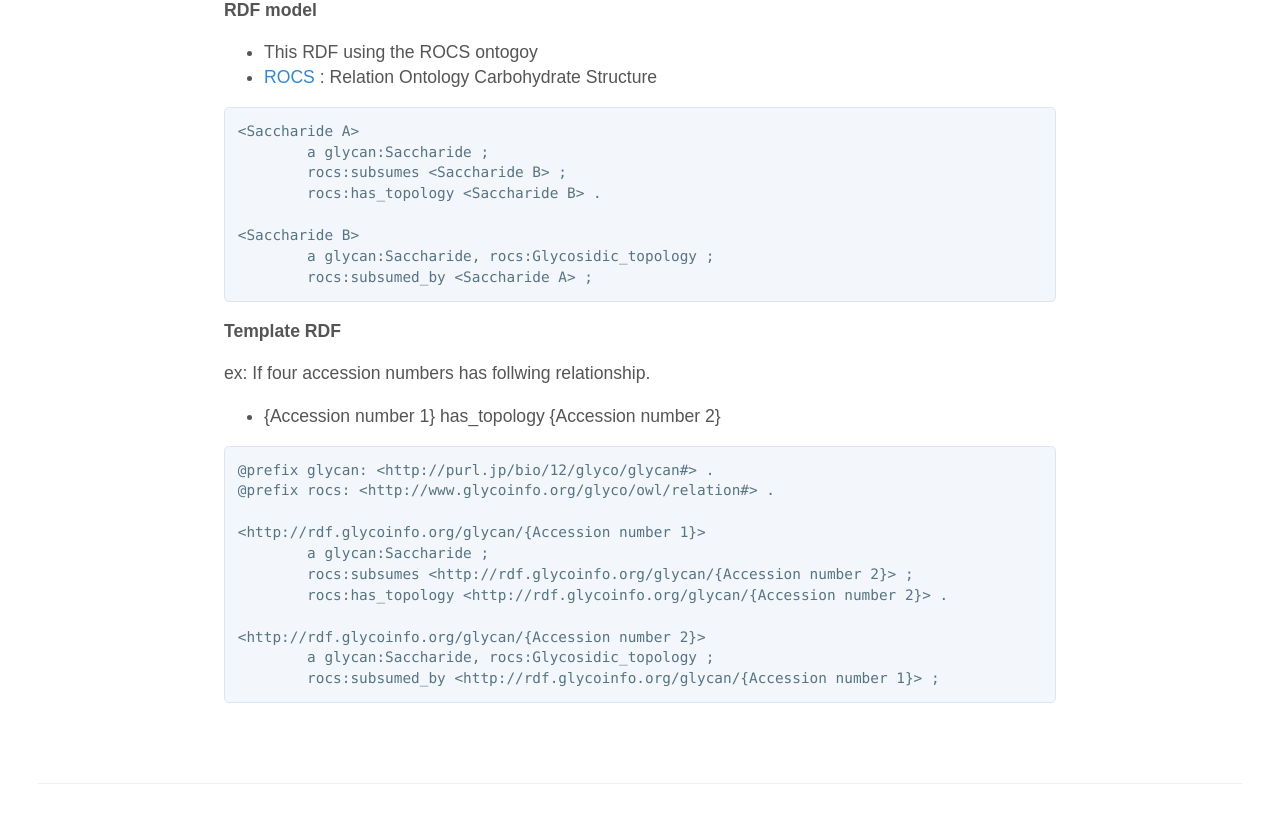
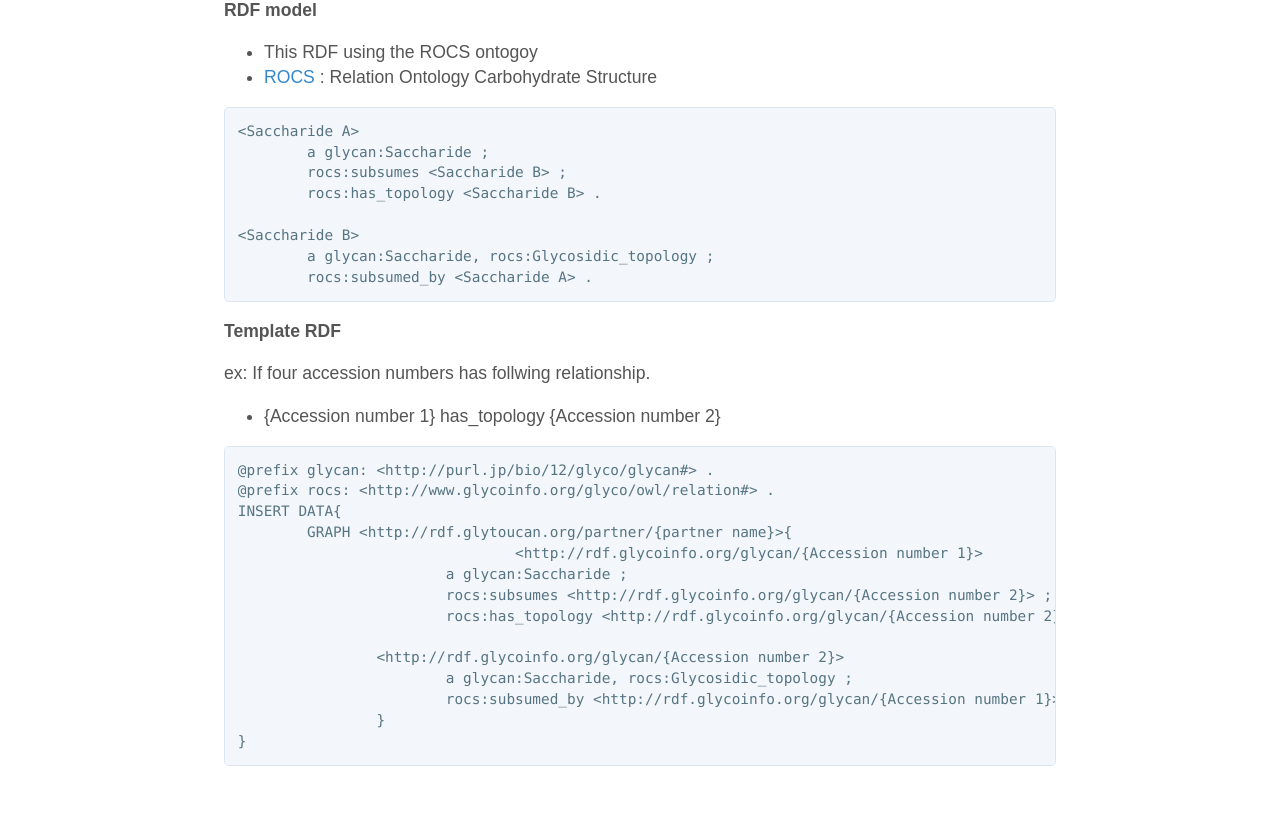
Before and after one commit to glytoucan/glytoucan, a Jekyll site: the page built from system/rdf/subsumption_Glycosidic_topology.md, in a window 1280 px wide and 1400 px high. Shown: the part 580-1400 px from the top of the window. Built offline with Jekyll 4.4.1, drawn with Linux system fonts in a browser that asks for light colours; nearby versions of some CDN libraries.

Commit message:
subsumption_Glycosidic_topology add Graph

````diff
--- a/system/rdf/subsumption_Glycosidic_topology.md
+++ b/system/rdf/subsumption_Glycosidic_topology.md
@@ -25,7 +25,7 @@ layout: default
 
 <Saccharide B>
 	a glycan:Saccharide, rocs:Glycosidic_topology ;
-	rocs:subsumed_by <Saccharide A> ;
+	rocs:subsumed_by <Saccharide A> .
 ```
 
 
@@ -38,13 +38,16 @@ ex: If four accession numbers has follwing relationship.
 ```
 @prefix glycan: <http://purl.jp/bio/12/glyco/glycan#> .
 @prefix rocs: <http://www.glycoinfo.org/glyco/owl/relation#> .
+INSERT DATA{
+	GRAPH <http://rdf.glytoucan.org/partner/{partner name}>{
+				<http://rdf.glycoinfo.org/glycan/{Accession number 1}>
+			a glycan:Saccharide ;
+			rocs:subsumes <http://rdf.glycoinfo.org/glycan/{Accession number 2}> ;
+			rocs:has_topology <http://rdf.glycoinfo.org/glycan/{Accession number 2}> .
 
-<http://rdf.glycoinfo.org/glycan/{Accession number 1}>
-	a glycan:Saccharide ;
-	rocs:subsumes <http://rdf.glycoinfo.org/glycan/{Accession number 2}> ;
-	rocs:has_topology <http://rdf.glycoinfo.org/glycan/{Accession number 2}> .
-
-<http://rdf.glycoinfo.org/glycan/{Accession number 2}>
-	a glycan:Saccharide, rocs:Glycosidic_topology ;
-	rocs:subsumed_by <http://rdf.glycoinfo.org/glycan/{Accession number 1}> ;
+		<http://rdf.glycoinfo.org/glycan/{Accession number 2}>
+			a glycan:Saccharide, rocs:Glycosidic_topology ;
+			rocs:subsumed_by <http://rdf.glycoinfo.org/glycan/{Accession number 1}> .
+		}
+}
 ```
````
